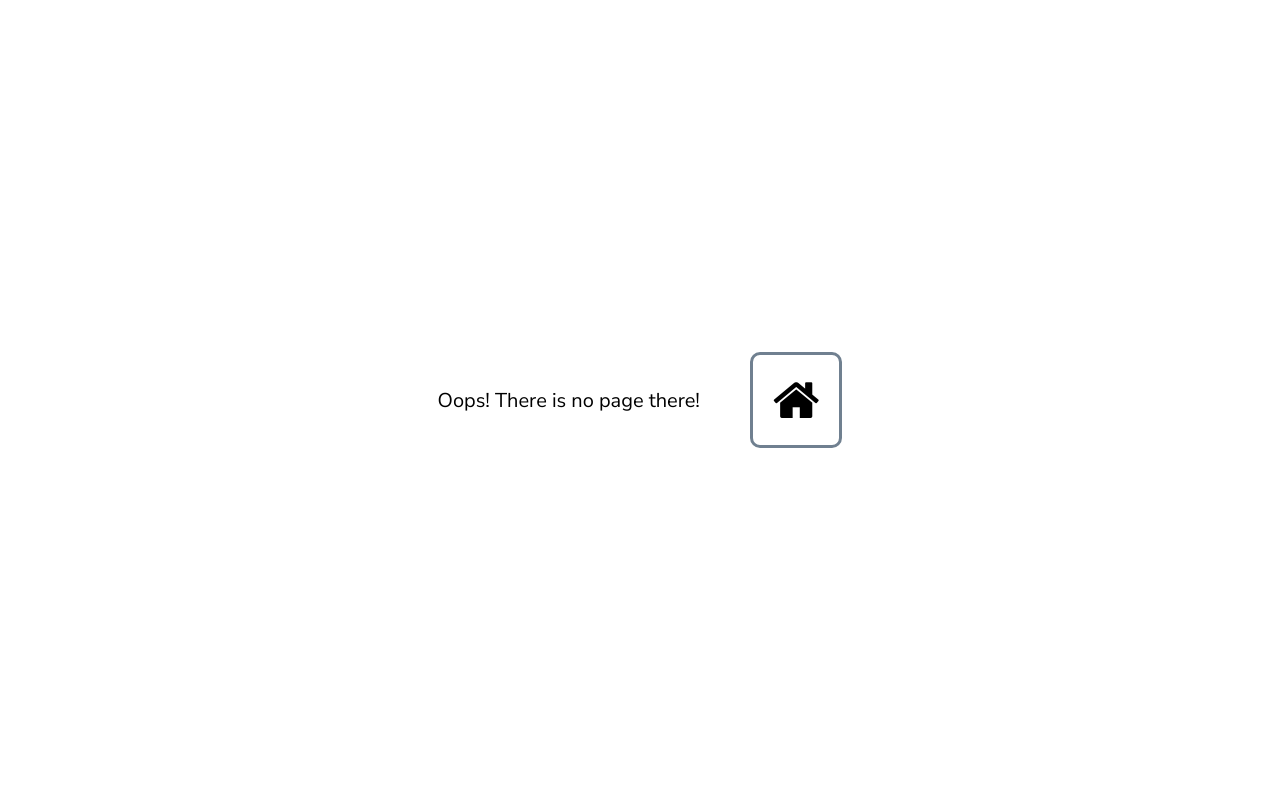
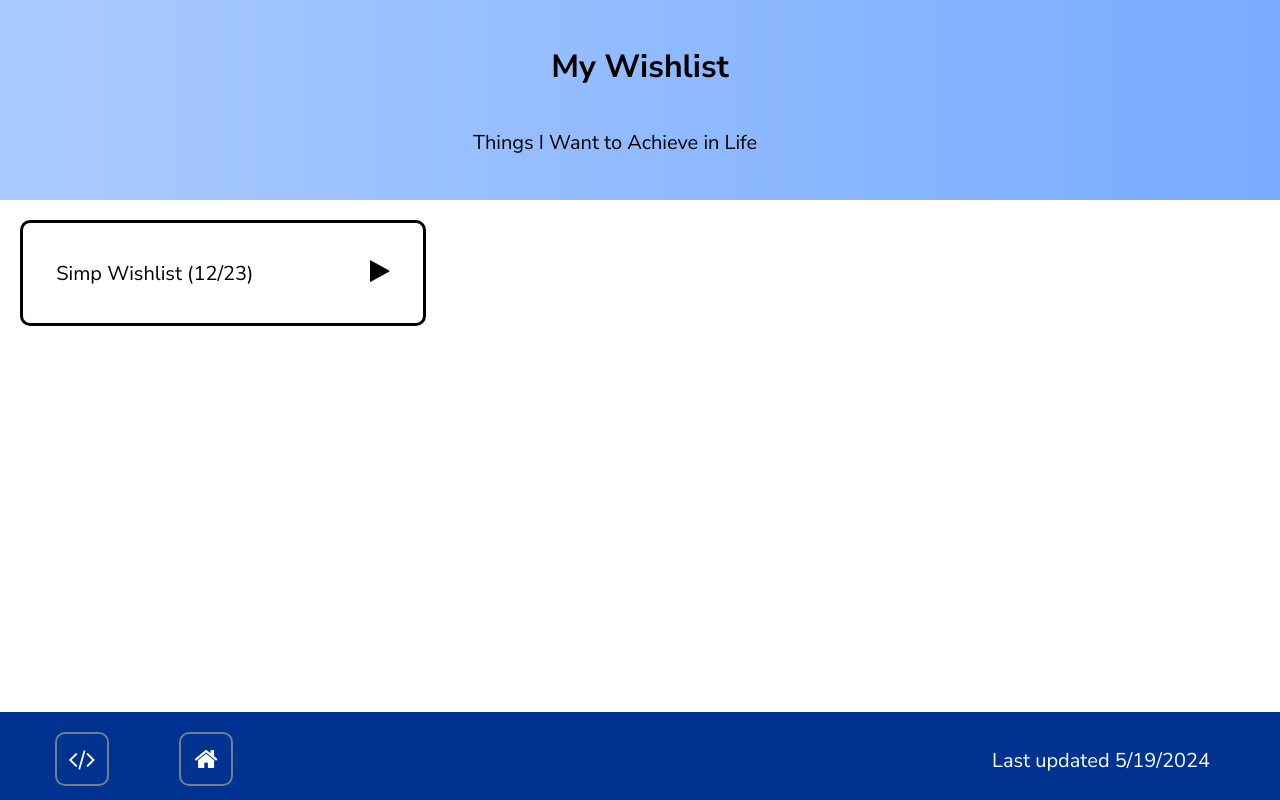
Before and after one commit to hysk13/wishlist, a React (Vite) app: page / in a window 1280 px wide. Built offline with nearby package versions, Linux system fonts and the light colour scheme.

Commit message:
navigation error

```diff
--- a/src/Home/Home.jsx
+++ b/src/Home/Home.jsx
@@ -32,7 +32,7 @@ export default function Home() {
                 {[...catalog.catalog].map((item) => (
                     <div id='catalog-item' key={catalog.catalog.indexOf(item)}>
                         <p>{item} ({checkDone(browse[catalog.catalog.indexOf(item)])}/{browse[catalog.catalog.indexOf(item)].length})</p>
-                        <Link tabIndex={-1} to={"/wishlist/" + catalog.catalog.indexOf(item)}>
+                        <Link tabIndex={-1} to={"/" + catalog.catalog.indexOf(item)}>
                             <i className='fa fa-play'></i>
                         </Link>
                     </div>
--- a/src/NoPage/NoPage.jsx
+++ b/src/NoPage/NoPage.jsx
@@ -7,7 +7,7 @@ export default function NoPage() {
     return (
         <div className="no-page">
             <p>Oops! There is no page there!</p>
-            <Link to={"/wishlist"}>
+            <Link to={"/"}>
                 <i id="link" className="fa fa-home"></i>
             </Link>
         </div>
--- a/src/Public/Footer.jsx
+++ b/src/Public/Footer.jsx
@@ -10,7 +10,7 @@ export default function Footer() {
                 <a href='https://github.com/hysk13/wishlist' target='_blank' tabIndex={-1}>
                     <i className='fa fa-code'></i>
                 </a>
-                <Link to={'/wishlist'}>
+                <Link to={'/'}>
                     <i className='fa fa-home'></i>
                 </Link>
             </div>
--- a/src/main.jsx
+++ b/src/main.jsx
@@ -10,8 +10,8 @@ function App() {
   return (
     <BrowserRouter>
       <Routes>
-        <Route path="/wishlist" element={<Home />} />
-        <Route path='/wishlist/:id' element={<Wishlist />} />
+        <Route index element={<Home />} />
+        <Route path='/:id' element={<Wishlist />} />
         <Route path='*' element={<NoPage />} />
       </Routes>
     </BrowserRouter>
```
